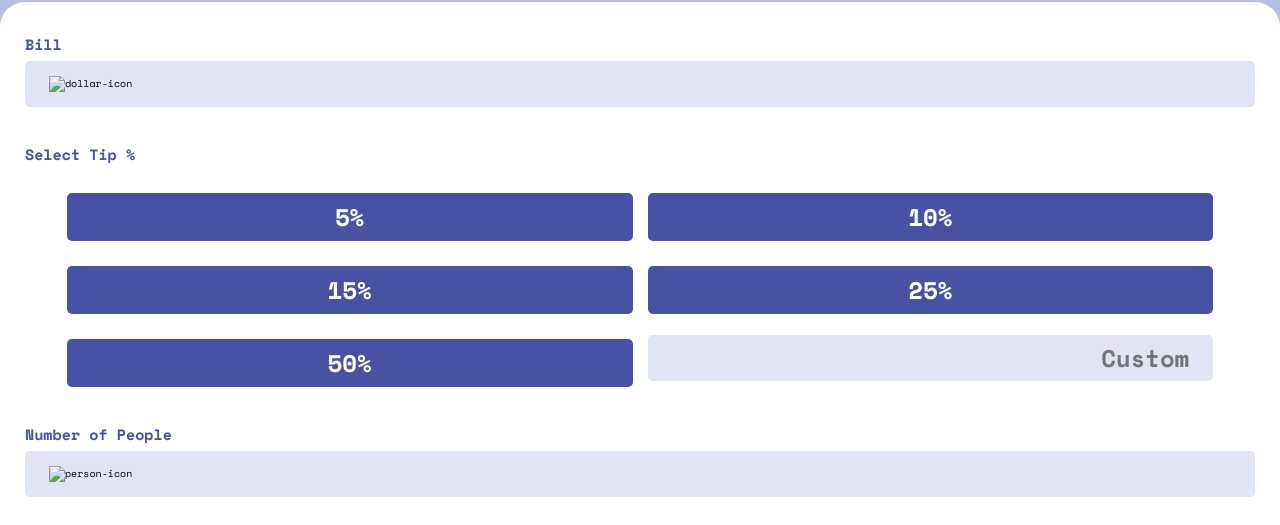
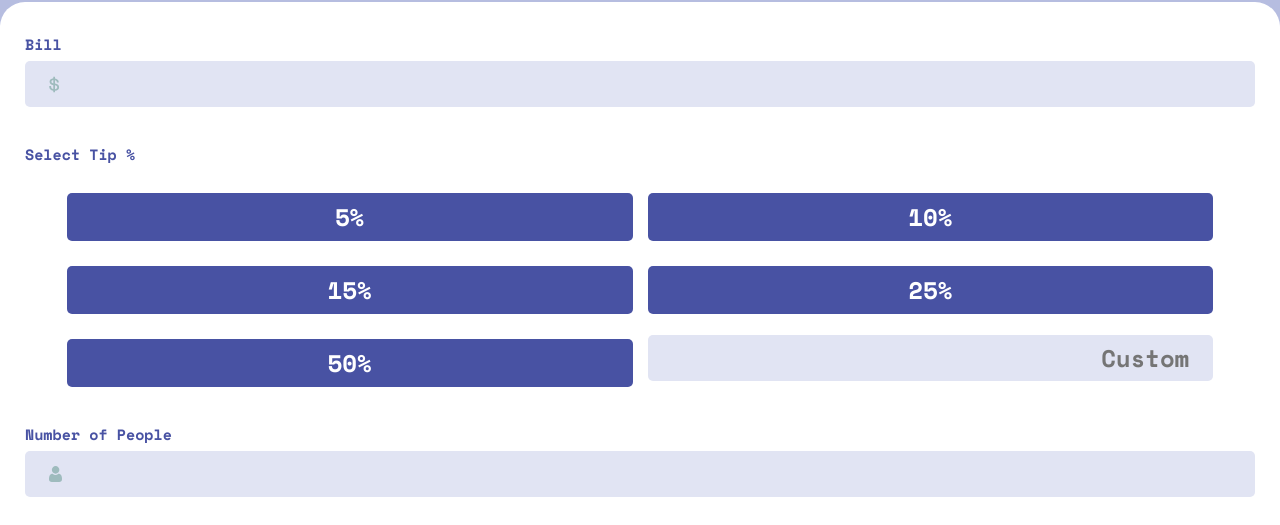
Before and after one commit to nischal-v/Tip-Calculator, a plain HTML site: page index.html in a window 1280 px wide. Shown: the part 230-755 px from the top of the page. Drawn offline with nearby package versions, Linux system fonts and the light colour scheme; files whose address does not match are found by name.

Commit message:
Update index.html

```diff
--- a/index.html
+++ b/index.html
@@ -46,7 +46,7 @@
 
                     <div class="inp-wrapper">
                         <input class="inp-text" type="text" name="inp-bill" id="inp-bill" >
-                        <img src="images/icon-dollar.svg" alt="dollar-icon">
+                        <img src="icon-dollar.svg" alt="dollar-icon">
                     </div>
                 </div>
 
@@ -72,7 +72,7 @@
 
                     <div class="inp-wrapper">
                         <input class="inp-text" type="text" name="inp-people" id="inp-people" >
-                        <img src="images/icon-person.svg" alt="person-icon">
+                        <img src="icon-person.svg" alt="person-icon">
                     </div>
                 </div>
             </div>
```
